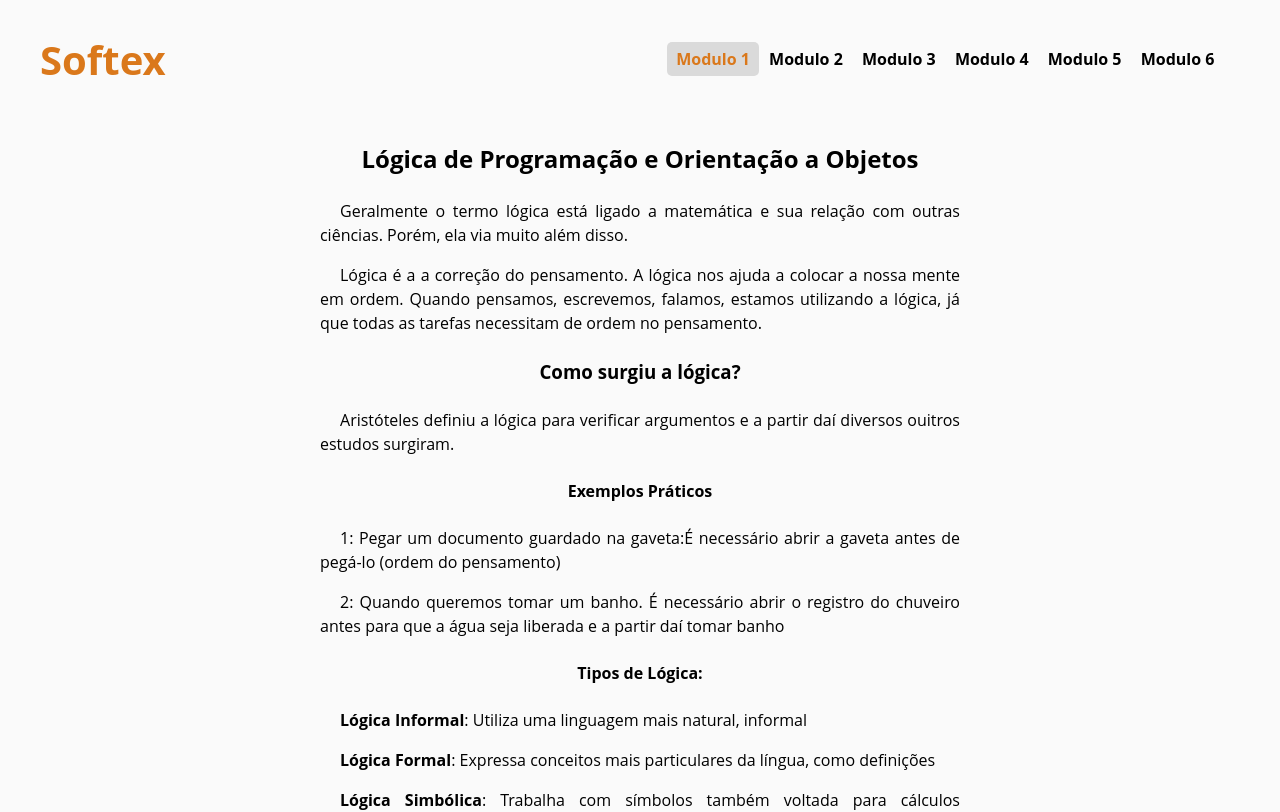
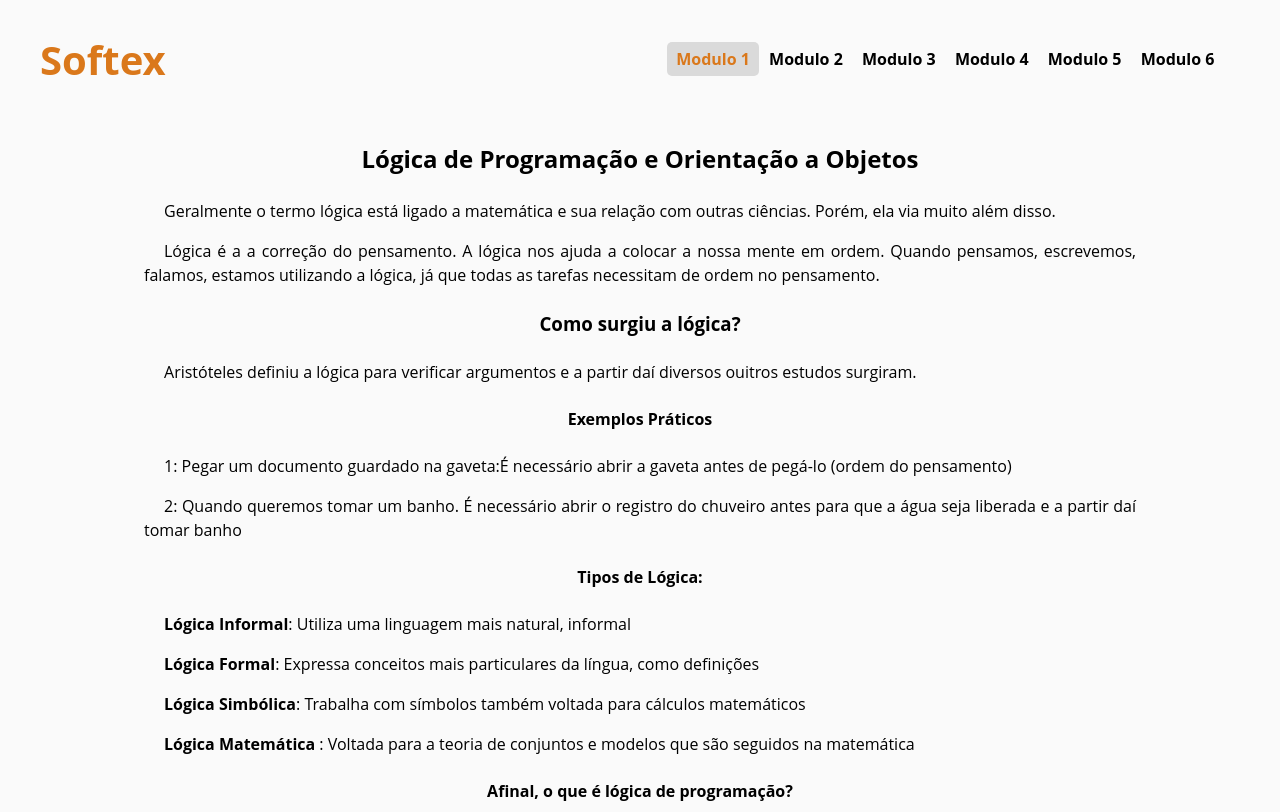
Before and after one commit to jpcchaves/softex-notes, a React (Create React App) app: page /modulo1 in a window 1280 px wide. Shown: the top 812 px of the page. Built offline with nearby package versions, Linux system fonts and the light colour scheme.

Commit message:
modules.module.css updated

```diff
--- a/src/pages/Modules.module.css
+++ b/src/pages/Modules.module.css
@@ -1,5 +1,5 @@
 .module_container {
-  max-width: 800px;
+  max-width: 90%;
   margin: 10px auto;
 }
 
```
